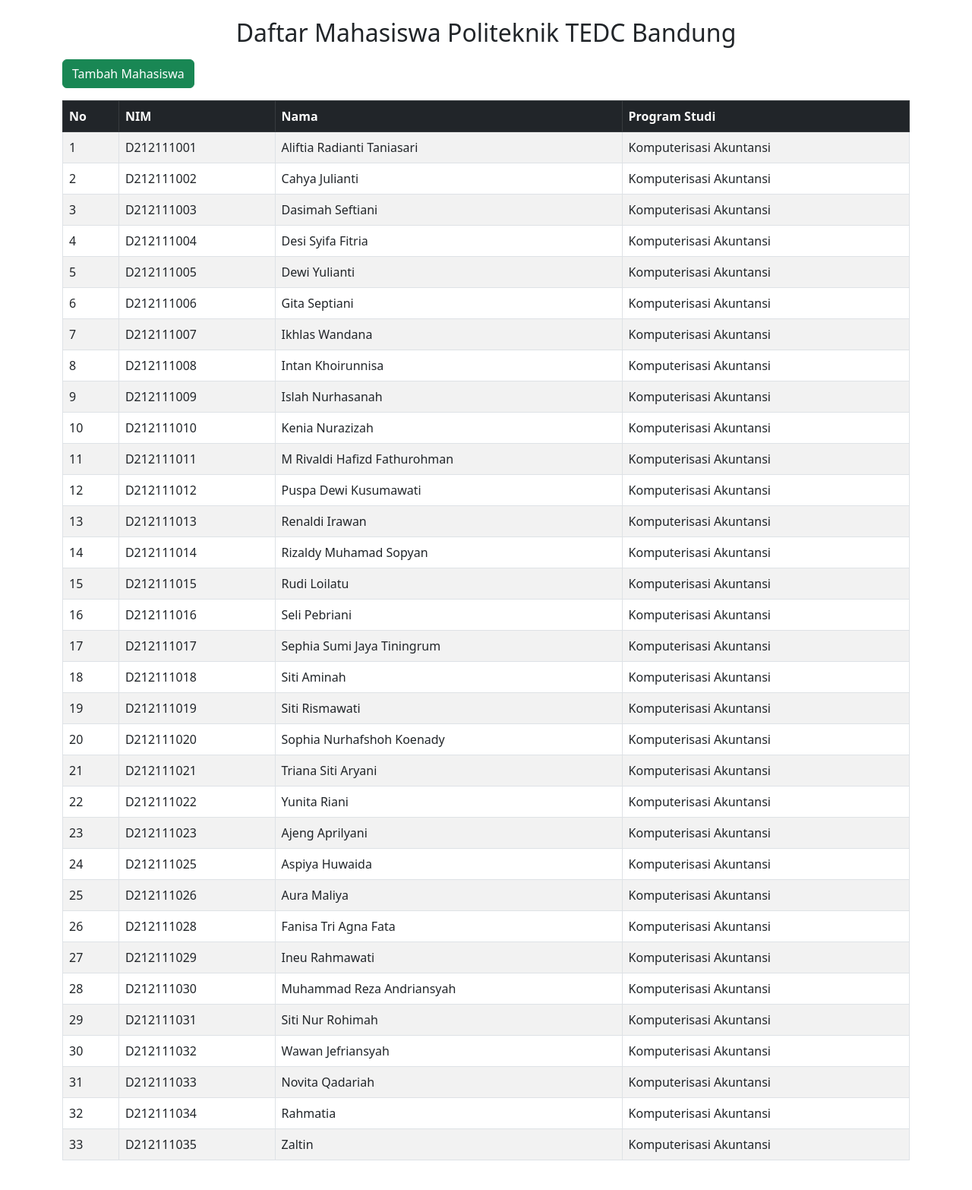
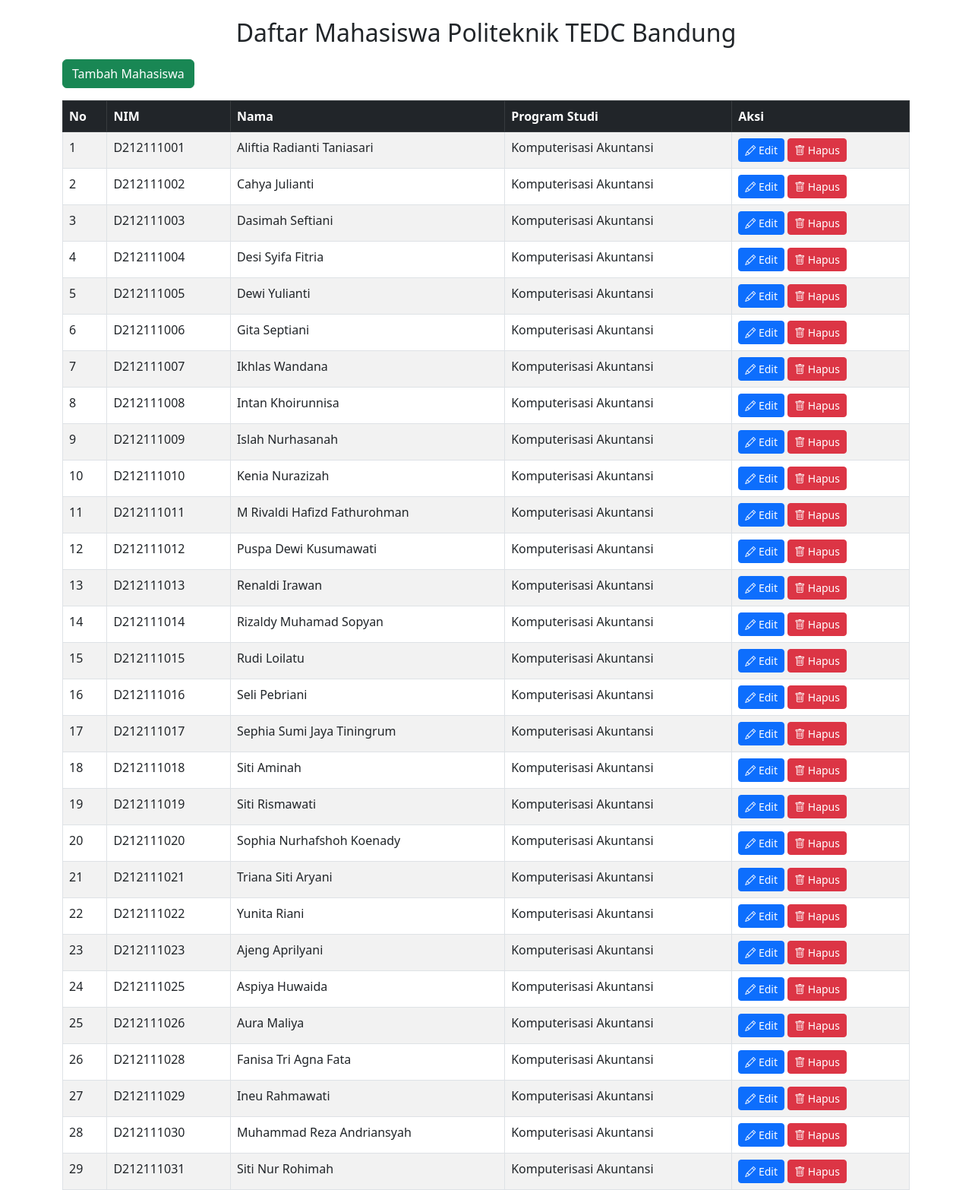
Before and after one commit to selipebriani/php-dasar, a PHP site: page /mahasiswa.php in a window 1280 px wide. Shown: the top 1566 px of the page at 76% size. Before the commit the page ends 1527 px from the top, so only its background shows below. Run offline with PHP 8.4, Linux system fonts and the light colour scheme; data comes from the database, SQL or seed files in the repository.

Commit message:
Update mahasiswa.php (edit & hapus)

```diff
--- a/mahasiswa.php
+++ b/mahasiswa.php
@@ -1,25 +1,18 @@
 <?php
-// Koneksi ke database
 $mysqli = new mysqli('localhost', 'root', '', 'tedc');
 
-
-
-// Query untuk mengambil data mahasiswa beserta program studi
-$result = $mysqli->query ("SELECT students.nim, students.nama, study_program.name AS program_studi
+$result = $mysqli->query("SELECT students.nim, students.nama, study_program.name
                          FROM students
                          LEFT JOIN study_program ON students.study_program_id = study_program.id
-          WHERE students.study_program_id = 11 OR students.study_program_id IS NULL");
+                         WHERE study_program.id = 11 OR students.study_program_id IS NULL;
+                         ");
 
-
-// Array untuk menyimpan data mahasiswa
 $mahasiswa = [];
-
 while ($row = $result->fetch_assoc()) {
     array_push($mahasiswa, $row);
-
-
 }
 ?>
+
 
 <!DOCTYPE html>
 <html>
@@ -40,21 +33,30 @@ $mahasiswa = [];
                     <th>NIM</th>
                     <th>Nama</th>
                     <th>Program Studi</th>
+                    <th>Aksi</th>
                 </tr>
             </thead>
             <tbody>
-                <?php $no =1; foreach ($mahasiswa as $value) {?>
+                <?php $no = 1; foreach ($mahasiswa as $value) { ?>
                     <tr>
                         <td><?= $no++; ?></td>
                         <td><?= $value['nim']; ?></td>
                         <td><?= $value['nama']; ?></td>
-                            <td><?= $value['program_studi'] == null ? 'NULL' : $value['program_studi'];?></td>
+                        <td><?= $value['name'] === null ? 'NULL' : $value['name']; ?></td>
+                        <td>
+                            <a href="edit_mahasiswa.php?nim=<?= $value['nim']; ?>" class="btn btn-primary btn-sm"><i class="bi bi-pencil"></i> Edit</a>
+                            <a href="hapus_mahasiswa.php?nim=<?= $value['nim']; ?>" class="btn btn-danger btn-sm" onclick="return confirm('Apakah Anda yakin ingin menghapus data ini?');">
+                                <i class="bi bi-trash"></i> Hapus
+                            </a>
+                        </td>
                     </tr>
                 <?php } ?>
-
             </tbody>
         </table>
     </div>
+    <!-- Bootstrap Icons CDN -->
+    <link href="https://cdn.jsdelivr.net/npm/bootstrap-icons/font/bootstrap-icons.css" rel="stylesheet">
+    <!-- Bootstrap JS -->
     <script src="https://cdn.jsdelivr.net/npm/bootstrap@5.3.0-alpha1/dist/js/bootstrap.bundle.min.js"></script>
 </body>
 </html>
```
Lines whose indentation alone changed are shown as unchanged.
